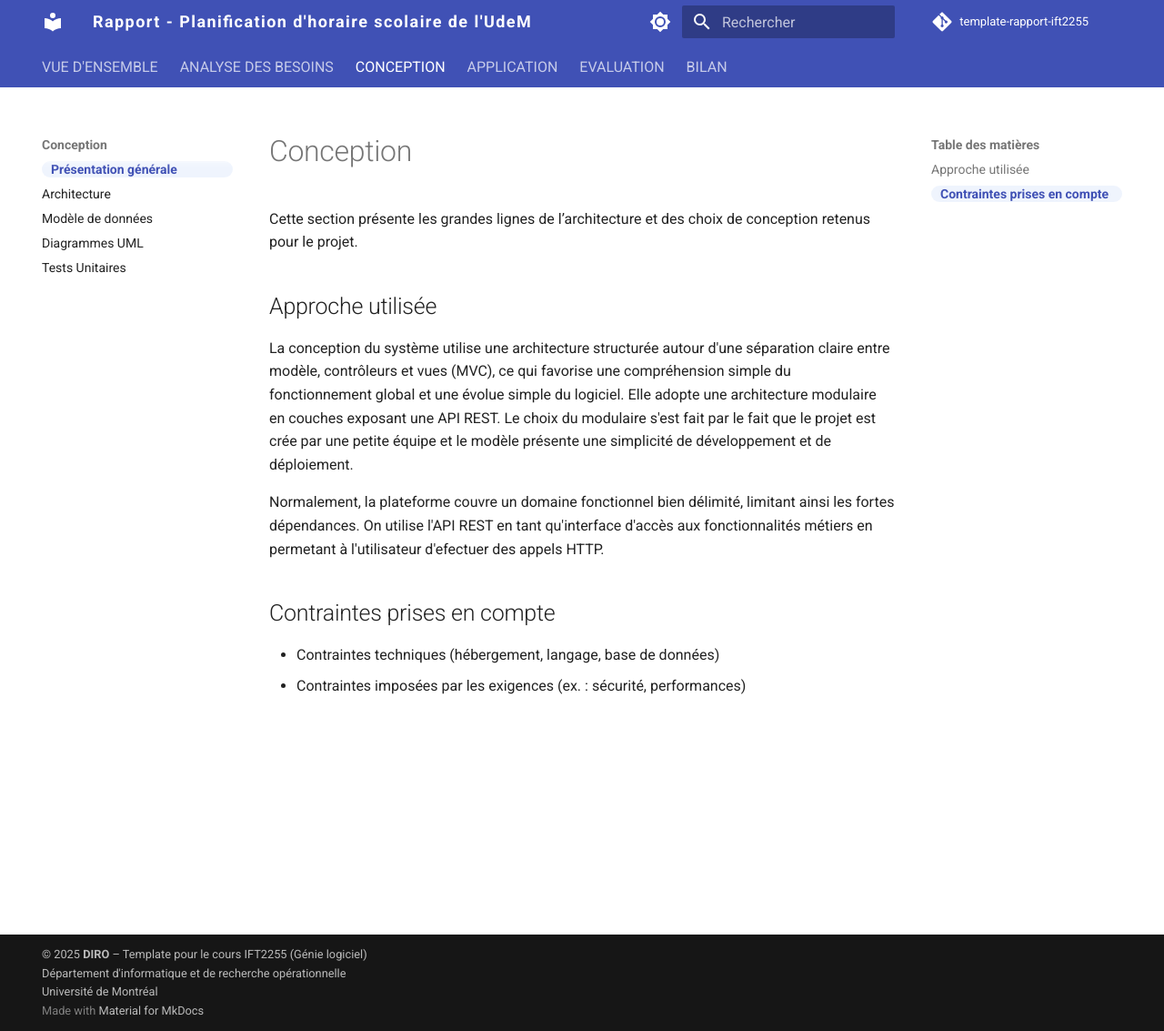
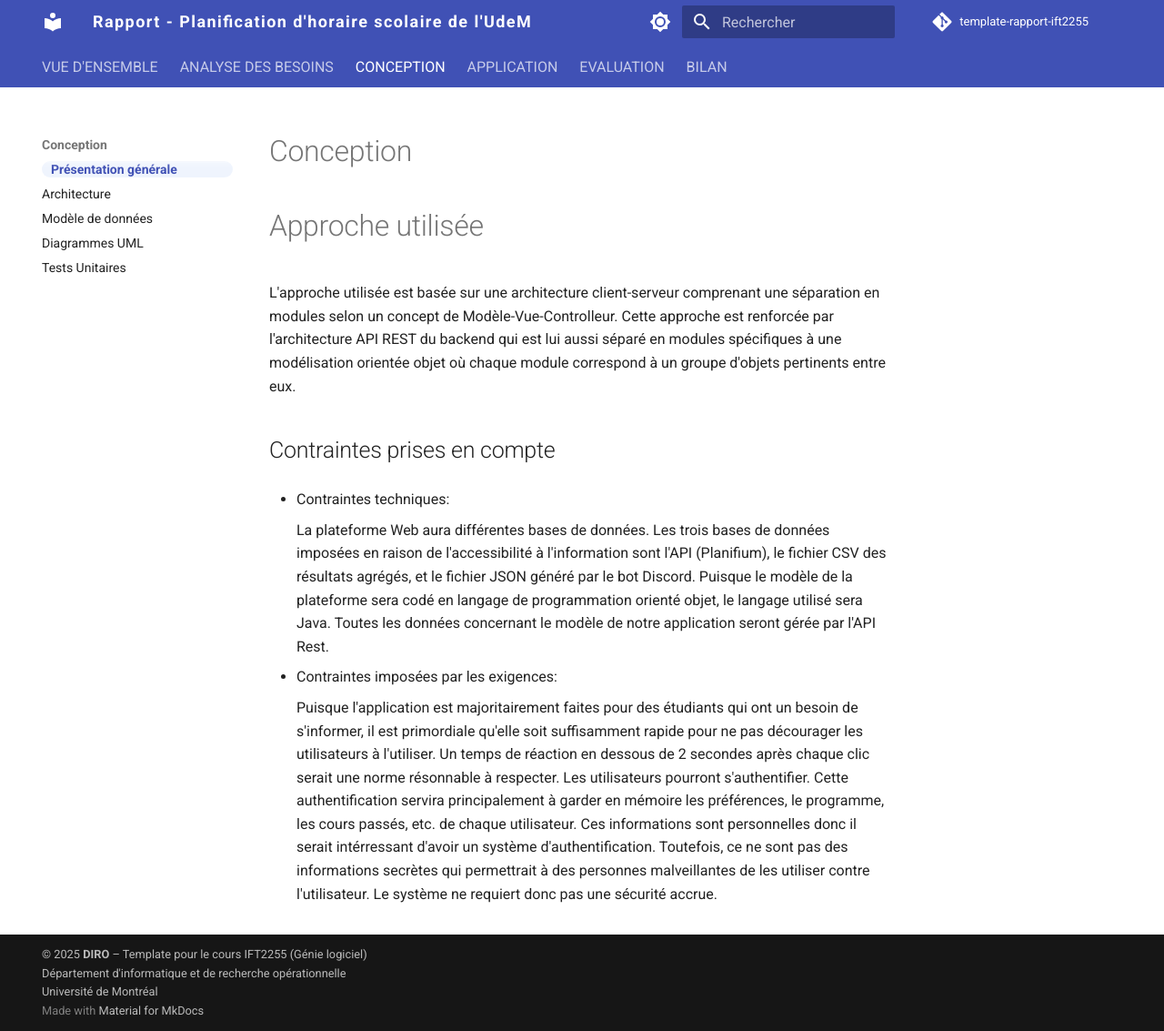
Before and after one commit to jujutheriault/IFT2255_Devoir1, an MkDocs documentation site: the page built from docs/conception/index.md, in a window 1280 px wide and 1133 px high. Shown: the whole window at 91% size. Built offline with MkDocs 1.6.1 and Material for MkDocs 9.7.7, drawn with Linux system fonts in a browser that asks for light colours; comment, search, counter and statistics services are not loaded.

Commit message:
contraintes

```diff
--- a/docs/conception/index.md
+++ b/docs/conception/index.md
@@ -4,15 +4,17 @@ title: Conception - Présentation générale
 
 # Conception
 
-Cette section présente les grandes lignes de l’architecture et des choix de conception retenus pour le projet.
+# Approche utilisée
 
-## Approche utilisée
-
-La conception du système utilise une architecture structurée autour d'une séparation claire entre modèle, contrôleurs et vues (MVC), ce qui favorise une compréhension simple du fonctionnement global et une évolue simple du logiciel. Elle adopte une architecture modulaire en couches exposant une API REST. Le choix du modulaire s'est fait par le fait que le projet est crée par une petite équipe et le modèle présente une simplicité de développement et de déploiement.
-
-Normalement, la plateforme couvre un domaine fonctionnel bien délimité, limitant ainsi les fortes dépendances. On utilise l'API REST en tant qu'interface d'accès aux fonctionnalités métiers en permetant à l'utilisateur d'efectuer des appels HTTP.
+L'approche utilisée est basée sur une architecture client-serveur comprenant une séparation en modules selon un concept de Modèle-Vue-Controlleur. Cette approche est renforcée par l'architecture API REST du backend qui est lui aussi séparé en modules spécifiques à une modélisation orientée objet où chaque module correspond à un groupe d'objets pertinents entre eux.
 
 ## Contraintes prises en compte
 
-- Contraintes techniques (hébergement, langage, base de données)
-- Contraintes imposées par les exigences (ex. : sécurité, performances)
+- Contraintes techniques:
+
+    La plateforme Web aura différentes bases de données. Les trois bases de données imposées en raison de l'accessibilité à l'information sont l'API (Planifium), le fichier CSV des résultats agrégés, et le fichier JSON généré par le bot Discord. Puisque le modèle de la plateforme sera codé en langage de programmation orienté objet, le langage utilisé sera Java. Toutes les données concernant le modèle de notre application seront gérée par l'API Rest.
+
+- Contraintes imposées par les exigences:
+
+    Puisque l'application est majoritairement faites pour des étudiants qui ont un besoin de s'informer, il est primordiale qu'elle soit suffisamment rapide pour ne pas décourager les utilisateurs à l'utiliser. Un temps de réaction en dessous de 2 secondes après chaque clic serait une norme résonnable à respecter.
+    Les utilisateurs pourront s'authentifier. Cette authentification servira principalement à garder en mémoire les préférences, le programme, les cours passés, etc. de chaque utilisateur. Ces informations sont personnelles donc il serait intérressant d'avoir un système d'authentification. Toutefois, ce ne sont pas des informations secrètes qui permettrait à des personnes malveillantes de les utiliser contre l'utilisateur. Le système ne requiert donc pas une sécurité accrue.
```
